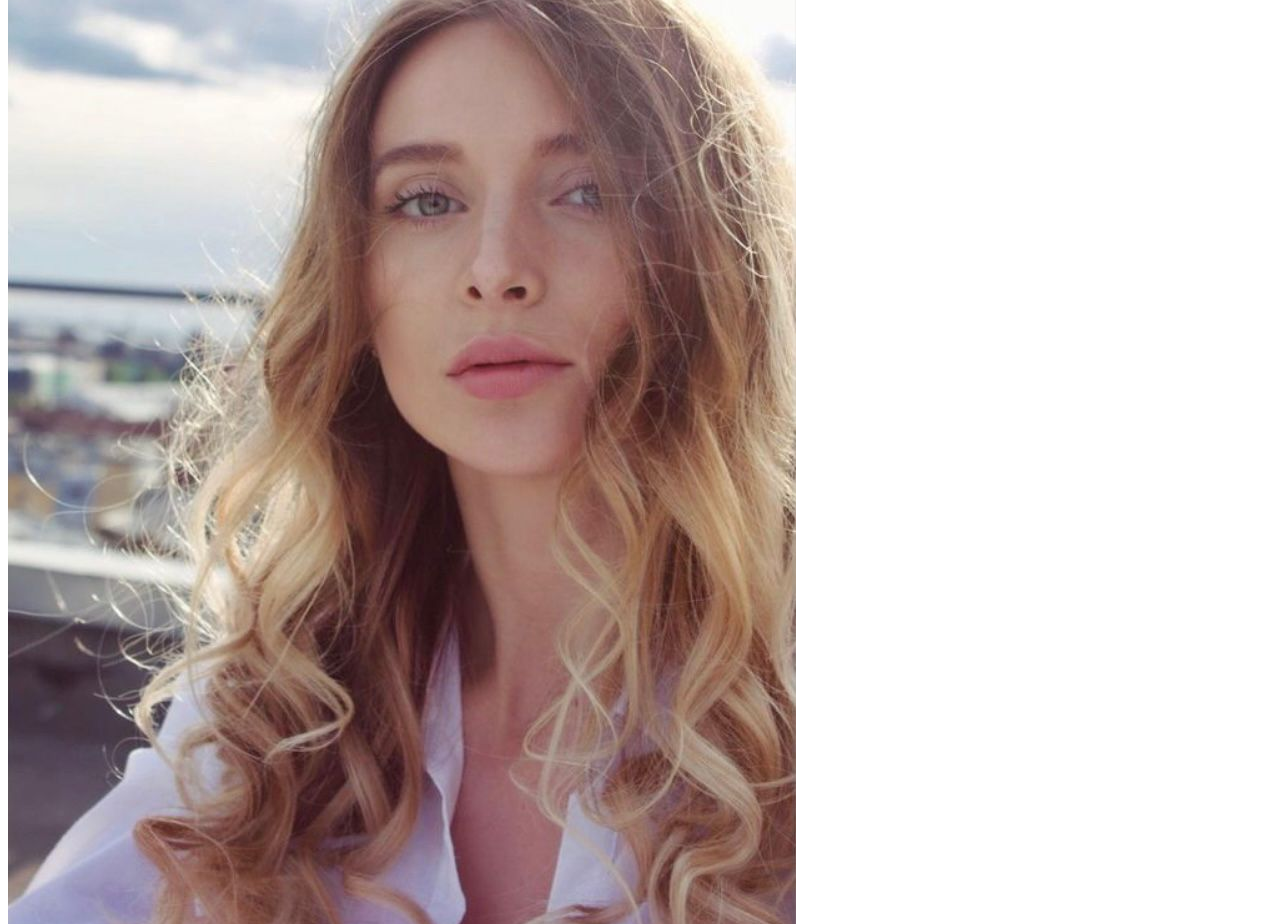
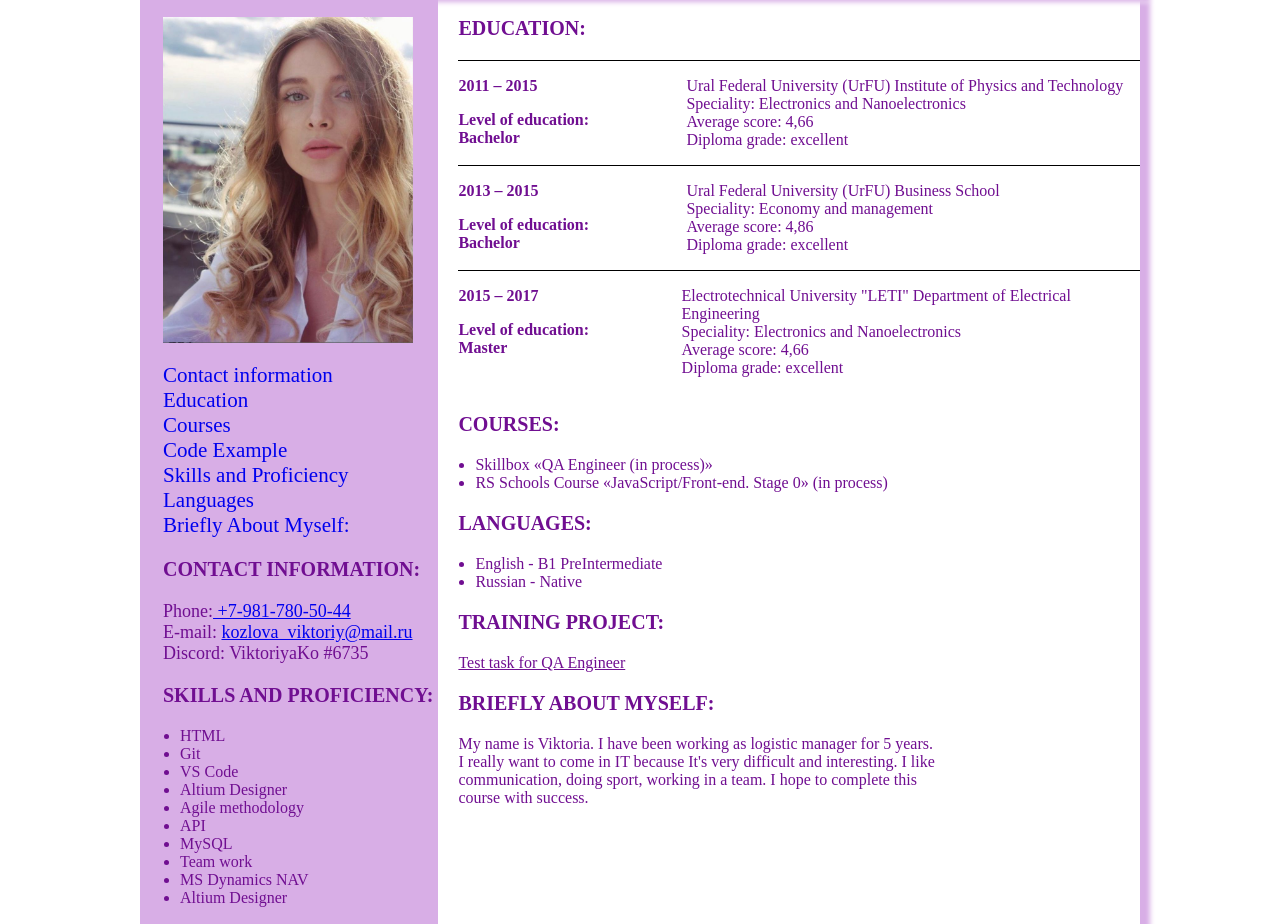
Before and after one commit to ViktoriyaKo/rsschool-cv, a plain HTML site: page index.html in a window 1280 px wide. Shown: the part 136-1060 px from the top of the page. Drawn offline with Linux system fonts and the light colour scheme.

Commit message:
feat: update style.css

```diff
--- a/index.html
+++ b/index.html
@@ -11,133 +11,152 @@
 <body>
   <header class="header">
     <div class="container">
-    <h1>Kozlova Viktoria Aleksandrovna</h1>
+      <section class="section header-1">
+        <h1 class="title-text1">Kozlova Viktoria Aleksandrovna</h1>
+        <h2 class="title-text2">Junior Front-end Developer</h2>
+  </section>
+    </div>
+  </header>
+
+  <main class="main">
+    <div class="container">
+      <div class="first">
       <img src="CV_photo.jpeg" alt="cv-photo" class="photo">
-        <h2>Junior Frontend Developer</h2>
-    </div>
-    <nav class="nav">
-      <ul class="nav-list">
-        <li class="nav-item"><a href="#Contacts" class="nav-link">Contact information</a></li>
-        <li class="nav-item"><a href="#Education" class="nav-link">Education</a></li>
-        <li class="nav-item"><a href="#Courses" class="nav-link">Courses</a></li>
+      <nav class="nav">
+        <ul class="nav-list none-list">
+          <li class="nav-item"><a href="#Contacts" class="nav-link">Contact information</a></li>
+          <li class="nav-item"><a href="#Education" class="nav-link">Education</a></li>
+          <li class="nav-item"><a href="#Courses" class="nav-link">Courses</a></li>
         <li class="nav-item"><a href="#Code" class="nav-link">Code Example</a></li>
         <li class="nav-item"><a href="#Skills" class="nav-link">Skills and Proficiency</a></li>
         <li class="nav-item"><a href="#Languages" class="nav-link">Languages</a></li>
         <li class="nav-item"><a href="#Briefly" class="nav-link">Briefly About Myself:</a></li>
       </ul>
     </nav>
-  </header>
-<main class="main">
-  <div class="container main-container">
-  <nav>
-    <section class="section" id="Contacts">
-<h3 class="section-title">Contact information:</h3>
-<ul class="contact">
-    <li>Phone:<a href="tel:+79817805044"> +7-981-780-50-44</a>
-    </li>
-    <li>E-mail: <a href="mailto:kozlova_viktoriy@mail.ru">kozlova_viktoriy@mail.ru</a>
-    </li>
-    <li>Discord: ViktoriyaKo #6735</li>
-</ul>
-</section>
-   </nav>
+    <nav>
+      <section class="section" id="Contacts">
+        <h3 class="section-title">Contact information:</h3>
+  <ul class="contact none-list">
+      <li class="text-contacts">Phone:<a href="tel:+79817805044"> +7-981-780-50-44</a>
+      </li>
+      <li class="text-contacts">E-mail: <a href="mailto:kozlova_viktoriy@mail.ru">kozlova_viktoriy@mail.ru</a>
+      </li>
+      <li class="text-contacts">Discord: ViktoriyaKo #6735</li>
+    </ul>
+  </section>
+</nav>
+
+   <section class="section" id="Skills">
+    <h3 class="section-title">Skills and Proficiency:</h3>
+    <ul class="Skills">
+      <li>HTML</li>
+      <li>Git</li>
+      <li>VS Code</li>
+      <li>Altium Designer</li>
+      <li>Agile methodology</li>
+      <li>API</li>
+      <li>MySQL</li>
+      <li>Team work</li>
+      <li>MS Dynamics NAV</li>
+      <li>Altium Designer</li>
+    </ul>
+    </section>
+    <section class="section" id="Code">
+      <h3 class="section-title">Code Example:</h3>
+      <code class="code">
+        function checkParent (src, dest) {<Br>
+          while (src != null) {<Br>
+            if (src.tagName == dest) return src<Br>
+             src = src.parentElement<Br>
+          }<Br>
+          return null<Br>
+      </code>
+      </section>
+    </div>
+    <div class="second">
    <section class="section" id="Education">
-<h3 class="section-title">Education</h3>
+<h3 class="section-title">Education:</h3>
+<div class="description">
   <div class="table_1">
-2011 – 2015
-Level of education: Bachelor
+
+<p class="list-text"><b>2011 – 2015</b></p>
+<p class="list-text bold">Level of education: Bachelor</p>
   </div>
   <div class="table_2">
-    <ul>
+    <ul class="none-list list-text">
       <li>Ural Federal University (UrFU) Institute of Physics and Technology</li>
       <li>Speciality: Electronics and Nanoelectronics</li>
       <li>Average score: 4,66</li>
       <li>Diploma grade: excellent </li>
     </ul>
   </div>
+</div>
+<div class="description">
   <div class="table_1">
-2013 – 2015
-Level of education: Bachelor
+    <p class="list-text"><b>2013 – 2015</b></p>
+<p class="list-text bold">Level of education: Bachelor</p>
   </div>
   <div class="table_2">
-  <ul>
+  <ul class="none-list list-text">
     <li>Ural Federal University (UrFU) Business School</li>
     <li>Speciality:  Economy and management</li>
     <li>Average score: 4,86</li>
     <li>Diploma grade: excellent </li>
   </ul>
 </div>
+</div>
+<div class="description">
 <div class="table_1">
-2015 – 2017
-Level of education: Master
+  <p class="list-text"><b>2015 – 2017</b></p>
+<p class="list-text bold">Level of education: Master</p>
 </div>
 <div class="table_2">
-  <ul>
+  <ul class="none-list list-text">
     <li>Electrotechnical University "LETI" Department of Electrical Engineering</li>
     <li>Speciality: Electronics and Nanoelectronics</li>
     <li>Average score: 4,66</li>
     <li>Diploma grade: excellent </li>
   </ul>
 </div>
+</div>
 </section>
 <section class="section" id="Courses">
 <h3 class="section-title">Courses:</h3>
-<ul>
+<ul class="list-courses">
   <li>Skillbox «QA Engineer (in process)»</li>
   <li>RS Schools Course «JavaScript/Front-end. Stage 0» (in process)</li>
 </ul>
 </section>
-<section class="section" id="Code">
-<h3 class="section-title">Code Example:</h3>
-<code>
-  function checkParent (src, dest) {<Br>
-    while (src != null) {<Br>
-      if (src.tagName == dest) return src<Br>
-       src = src.parentElement<Br>
-    }<Br>
-    return null<Br>
-</code>
-</section>
-<section class="section" id="Skills">
-<h3 class="section-title">Skills and Proficiency:</h3>
-<ul>
-  <li>HTML</li>
-  <li>Git</li>
-  <li>VS Code</li>
-  <li>Altium Designer</li>
-  <li>Agile methodology</li>
-  <li>API</li>
-  <li>MySQL</li>
-  <li>Team work</li>
-  <li>MS Dynamics NAV</li>
-  <li>Altium Designer</li>
-</ul>
-</section>
+
+
 <section class="section" id="Languages">
 <h3 class="section-title">Languages:</h3>
- <ul>
+ <ul class="list-lang">
   <li>English - B1 PreIntermediate</li>
   <li>Russian - Native</li>
  </ul>
  <!-- перечень выполненных учебных проектов со ссылками на исходный код или страницу приложения +5 -->
 </section>
 <section class="section" id="project">
-<h3>Training project</h3>
-<a href="https://docs.google.com/spreadsheets/d/1RsgIHbT1N_UC4Sf6PwMpJKgDLOKnTRaNa7KbiOIcbxo/edit?usp=sharing">Test task for QA Engineer</a>
+<h3 class="section-title">Training project:</h3>
+<a href="https://docs.google.com/spreadsheets/d/1RsgIHbT1N_UC4Sf6PwMpJKgDLOKnTRaNa7KbiOIcbxo/edit?usp=sharing" class="ref-text">Test task for QA Engineer</a>
 </section>
 <section class="section" id="Briefly">
 <h3 class="section-title">Briefly About Myself:</h3>
-<p class="text_myself">My name is Viktoria. I have been working as logistic manager for 5 years. I really want to come in IT because It's very difficult and interesting. I like communication, doing sport, working in a team, maths. I hope to complete this course with success.
+<div class="text_m">
+<p class="text_myself">My name is Viktoria. I have been working as logistic manager for 5 years. I really want to come in IT because It's very difficult and interesting. I like communication, doing sport, working in a team. I hope to complete this course with success.
 </p>
+</div>
 </section>
+</div>
 </div>
 
 </main>
 <footer class="footer">
   <div class="container">
-    <a href="https://rs.school/" target="_blank"><img src="rs_images.png" alt="rs_website"></a>
-    <a href="https://github.com/ViktoriyaKo" target="_blank"><img src="git_img.png" alt=""></a>
-    <p>Kozlova Viktoria 2022</p>
+    <a href="https://rs.school/" target="_blank"><img src="rs_images.png" alt="rs_website" class="logo-rs"></a>
+    <p class="text-footer">Kozlova Viktoria 2022</p>
+    <a href="https://github.com/ViktoriyaKo" target="_blank"><img src="git_img.png" alt="logo-git" class="logo-git"></a>
 
   </div>
   </footer>
--- a/style.css
+++ b/style.css
@@ -2,26 +2,121 @@
   box-sizing: border-box;
   }
 
-  body {
+.container {
+  max-width: 1000px;
+  margin: 0 auto;
   display: flex;
-    flex-direction: column;
-    justify-content: space-between;
+  align-items: flex-start;
+  justify-content: space-around;
+  box-shadow: 10px 5px 5px #d8aee6;
 }
 
-  .container {
-    max-width: 1440px;
-    margin: 0 auto;
+.photo {
+  width: 250px;
+  margin-top: 20px;
 }
-/* ДОБАВИТЬ!! */
-  .list {
+
+.none-list {
   list-style: none;
 }
 
-  /* .main-container {
-    display: flex;
-    flex-wrap: wrap;
+.main {
+  margin: auto;
 }
 
-  .section {
-    width: 50%;
-  } */
+.description {
+  display: flex;
+  align-items: baseline;
+  border-top: 1px solid black;
+}
+
+.table_1 {
+  width: 188px;
+}
+
+.table_2 {
+  max-width: 550px;
+}
+
+.header-1 {
+  width: 1440px;;
+}
+
+.first {
+  margin-right: 20px;
+  padding-left: 23px;
+  padding-bottom: 20px;
+  width: 650px;
+  background-color:#d8aee6;
+}
+
+.title-text2, .title-text1 {
+  font-size: 26px;
+  font-weight: bold;
+  text-transform: uppercase;
+  letter-spacing: 1.5px;
+  color: #700e91;
+  text-align: center;
+}
+
+.section-title {
+  font-size: 20px;
+  text-transform: uppercase;
+  color: #700e91;
+}
+
+.code {
+  padding-bottom: 10px;
+}
+
+.nav-link {
+  font-size: 21px;
+  text-decoration: none;
+}
+
+.text-contacts {
+  font-size: 18px;
+  color: #700e91;
+  text-decoration: none;
+}
+.contact, .nav-list  {
+  padding: 0;
+}
+
+.Skills, .list-courses, .list-lang {
+  padding-left: 17px;
+  color: #700e91;
+}
+
+.code {
+  color: #700e91;
+}
+
+.text_myself {
+  color: #700e91;
+  width: 70%;
+  font-size: 16px;
+}
+
+.list-text {
+  color: #700e91;
+  font-size: 16px;
+}
+
+.bold {
+  font-weight: bold;
+}
+
+.ref-text {
+  color: #700e91;
+  font-size: 16px;
+}
+
+.logo-rs, .logo-git {
+  margin-top: 7px;
+  width: 150px;
+}
+
+.text-footer {
+  padding-top: 35px;
+}
```
Lines whose indentation alone changed are shown as unchanged.
